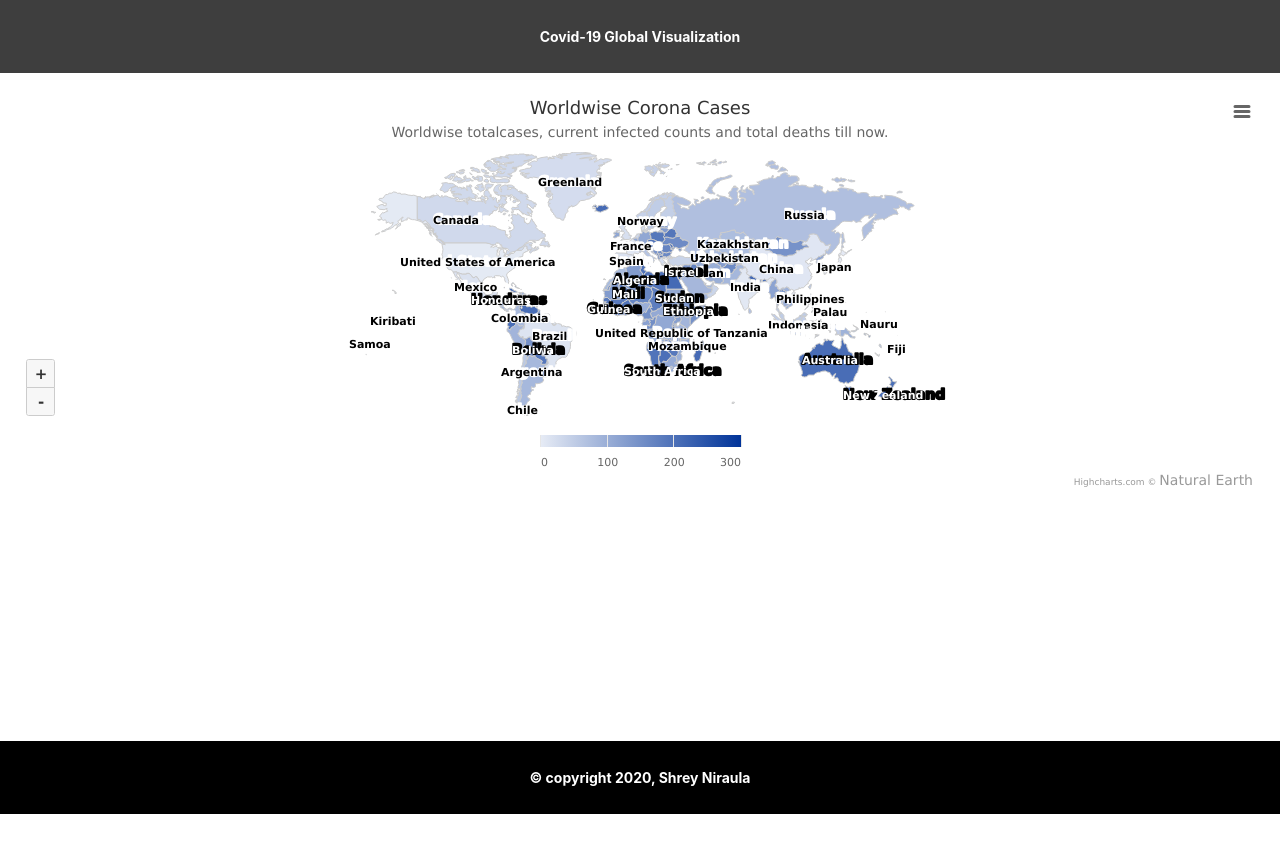
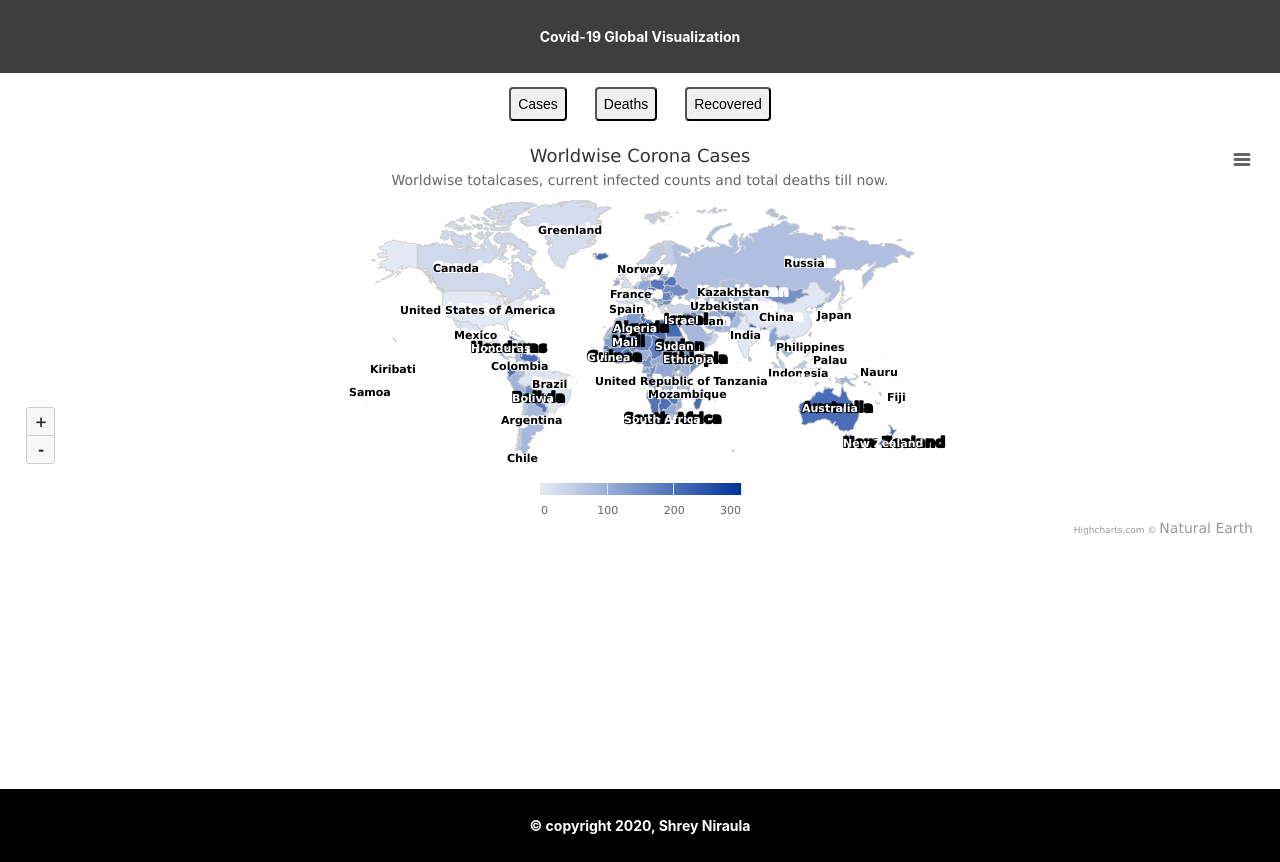
Before and after one commit to ShreyNiraula/Covid19-worldmap, a React (Create React App) app: page / in a window 1280 px wide. Before the commit the page ends 814 px from the top, so only its background shows below. Built offline with nearby package versions, Linux system fonts and the light colour scheme.

Commit message:
buttons added

```diff
--- a/src/App.css
+++ b/src/App.css
@@ -13,6 +13,29 @@
     color:white;
     padding:2em;
     text-align:center;
+
+}
+.btn-grp{
+  text-align: center;
+  margin: 1em 0em;
+
+}
+.btn{
+  border-radius: 4px;
+  padding:0.5em;
+  margin:0 1em;
+}
+#btn-cases:hover{
+  background-color:blue;
+  color: white;
+}
+#btn-deaths:hover{
+  background-color:red;
+  color: white;
+}
+#btn-recovered:hover{
+  background-color:green;
+  color: white;
 }
 .map-wrapper{
   min-height: 80vh;
--- a/src/App.js
+++ b/src/App.js
@@ -20,6 +20,11 @@ function App() {
       <div className="header">
         <Header></Header>
       </div>
+      <div className="btn-grp" >
+        <button className='btn' id='btn-cases'>Cases</button>
+        <button className='btn' id='btn-deaths'>Deaths</button>
+        <button className='btn' id='btn-recovered'>Recovered</button>
+      </div>
       <div className="map-wrapper">
         <MapChart options={mapOptions} highcharts={Highcharts} />
       </div>
--- a/src/components/Footer.js
+++ b/src/components/Footer.js
@@ -7,11 +7,6 @@ const Footer = () => {
         </>
     )
 }
-const footerStyle = {
-    backgroundColor:'black',
-    color:'white',
-    padding:'0.5em',
-    textAlign:'center'
-}
+
 
 export default Footer
--- a/src/components/Header.js
+++ b/src/components/Header.js
@@ -3,7 +3,7 @@ import React from 'react'
 const Header = () => {
     return (
         <>
-            <h3>Covid-19 Global Visualization</h3>
+        <h1>Covid-19 Global Visualization</h1>
         </>
     )
 }
```
